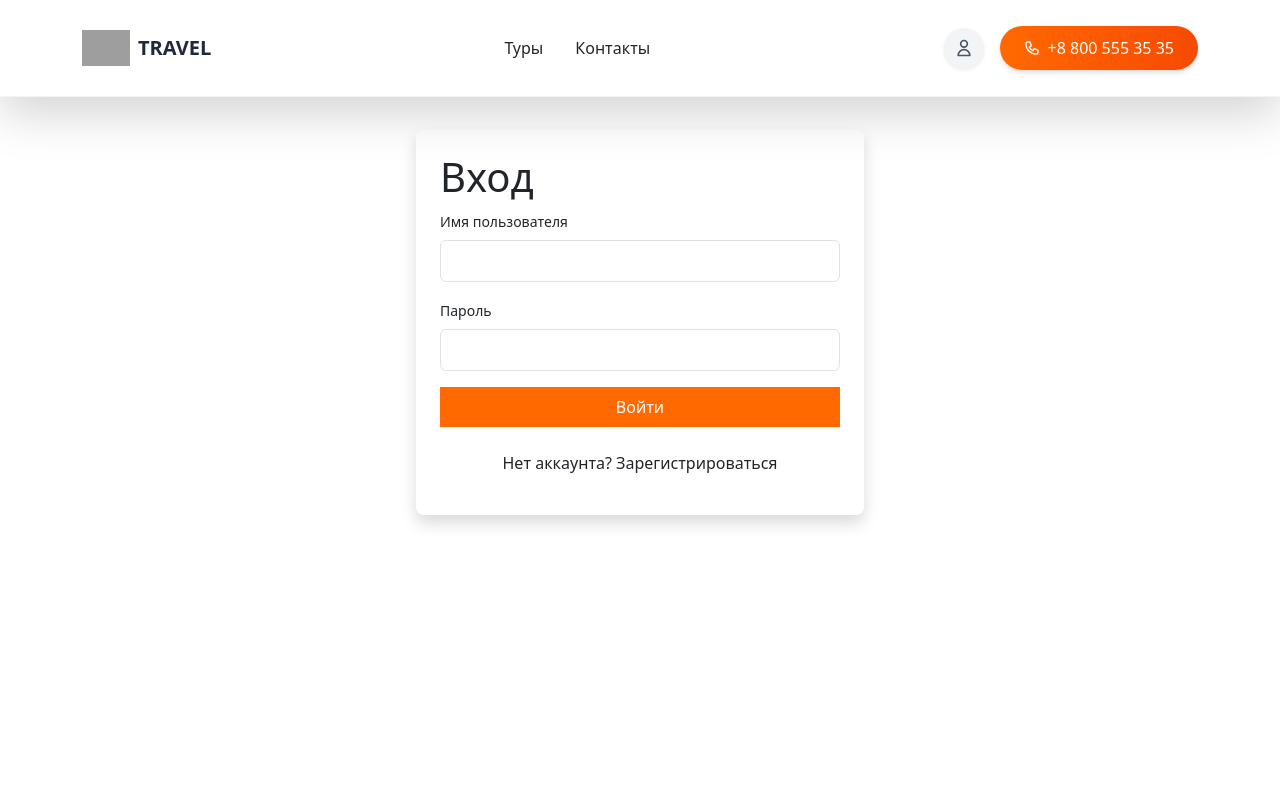
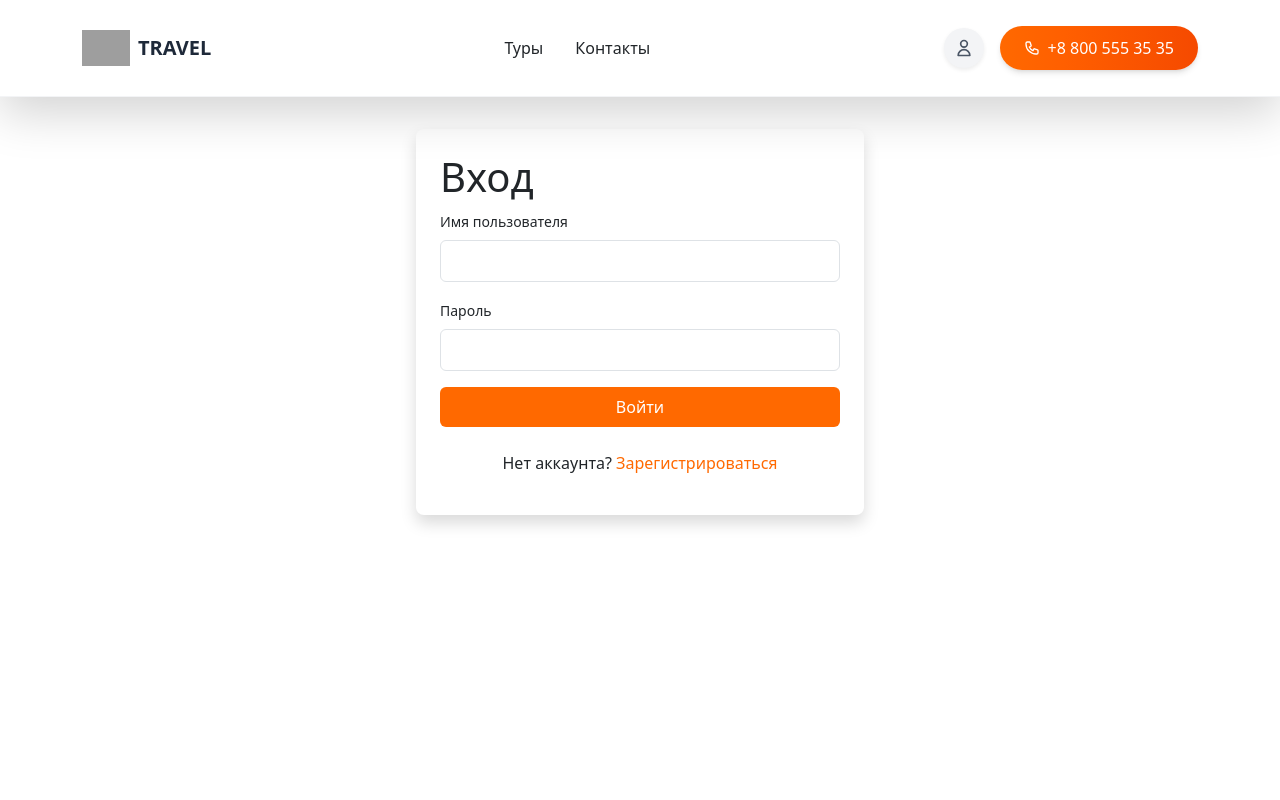
Before and after one commit to Lazynx/web-kbtu-project-front, an Angular app: page /login in a window 1280 px wide. Shown: the top 800 px of the page. Built offline with nearby package versions, Linux system fonts and the light colour scheme; grey boxes are pictures that could not be loaded.

Commit message:
[fix]: fixed buttons round

```diff
--- a/src/app/app.component.html
+++ b/src/app/app.component.html
@@ -73,7 +73,7 @@
         </div>
 
         <div class="flex space-x-6">
-          <a href="#" class="text-white hover:text-orange-500 font-medium transition duration-300">Контакты</a>
+          <a routerLink="/contacts" class="text-white hover:text-orange-500 font-medium transition duration-300">Контакты</a>
           <a href="#" class="text-white hover:text-orange-500 font-medium transition duration-300">Наверх</a>
         </div>
 
--- a/src/app/components/login/login.component.html
+++ b/src/app/components/login/login.component.html
@@ -23,10 +23,10 @@
             required
           />
         </div>
-        <button type="submit" class="w-full bg-orange-500 text-white px-4 py-2 rounded-full">Войти</button>
+        <button type="submit" class="w-full bg-orange-500 text-white px-4 py-2 rounded">Войти</button>
       </form>
       <p class="mt-4 text-center">
-        Нет аккаунта? <a routerLink="/register" class="text-orange-500 hover:underline">Зарегистрироваться</a>
+        Нет аккаунта? <a routerLink="/register" class="text-orange-500 hover:underline"><span class="text-orange-500 hover:underline">Зарегистрироваться</span></a>
       </p>
     </div>
   </div>
--- a/src/app/components/register/register.component.html
+++ b/src/app/components/register/register.component.html
@@ -33,10 +33,10 @@
             required
           />
         </div>
-        <button type="submit" class="w-full bg-orange-500 text-white px-4 py-2 rounded-full">Зарегистрироваться</button>
+        <button type="submit" class="w-full bg-orange-500 text-white px-4 py-2 rounded">Зарегистрироваться</button>
       </form>
       <p class="mt-4 text-center">
-        Уже есть аккаунт? <a routerLink="/login" class="text-orange-500 hover:underline">Войти</a>
+        Уже есть аккаунт? <a routerLink="/login"><span class="text-orange-500 hover:underline">Войти</span></a>
       </p>
     </div>
   </div>
--- a/src/app/components/tour-list/tour-list.component.html
+++ b/src/app/components/tour-list/tour-list.component.html
@@ -19,7 +19,7 @@
         </p>
         <button
           (click)="viewTour(tour.id)"
-          class="w-full bg-gradient-to-r from-orange-500 to-orange-600 text-white px-6 py-2.5 rounded-full font-medium shadow-md hover:shadow-lg transform hover:-translate-y-0.5 transition duration-300"
+          class="w-full bg-gradient-to-r from-orange-500 to-orange-600 text-white px-6 py-2.5 rounded font-medium shadow-md hover:shadow-lg transform hover:-translate-y-0.5 transition duration-300"
         >
           Забронировать
         </button>
--- a/src/app/pages/tour-info/tour-info.component.html
+++ b/src/app/pages/tour-info/tour-info.component.html
@@ -19,7 +19,7 @@
         <p class="text-gray-600 text-sm mb-6">Конец: {{ tour.end_date | date }}</p>
         <button
           (click)="bookTour()"
-          class="bg-gradient-to-r from-orange-500 to-orange-600 text-white px-6 py-2.5 rounded-full font-medium shadow-md hover:shadow-lg transform hover:-translate-y-0.5 transition duration-300"
+          class="bg-gradient-to-r from-orange-500 to-orange-600 text-white px-6 py-2.5 rounded font-medium shadow-md hover:shadow-lg transform hover:-translate-y-0.5 transition duration-300"
         >
           Забронировать
         </button>
@@ -65,7 +65,7 @@
         </div>
         <button
           type="submit"
-          class="bg-gradient-to-r from-orange-500 to-orange-600 text-white px-6 py-2.5 rounded-full font-medium shadow-md hover:shadow-lg transform hover:-translate-y-0.5 transition duration-300"
+          class="bg-gradient-to-r from-orange-500 to-orange-600 text-white px-6 py-2.5 rounded font-medium shadow-md hover:shadow-lg transform hover:-translate-y-0.5 transition duration-300"
         >
           Отправить отзыв
         </button>
```
